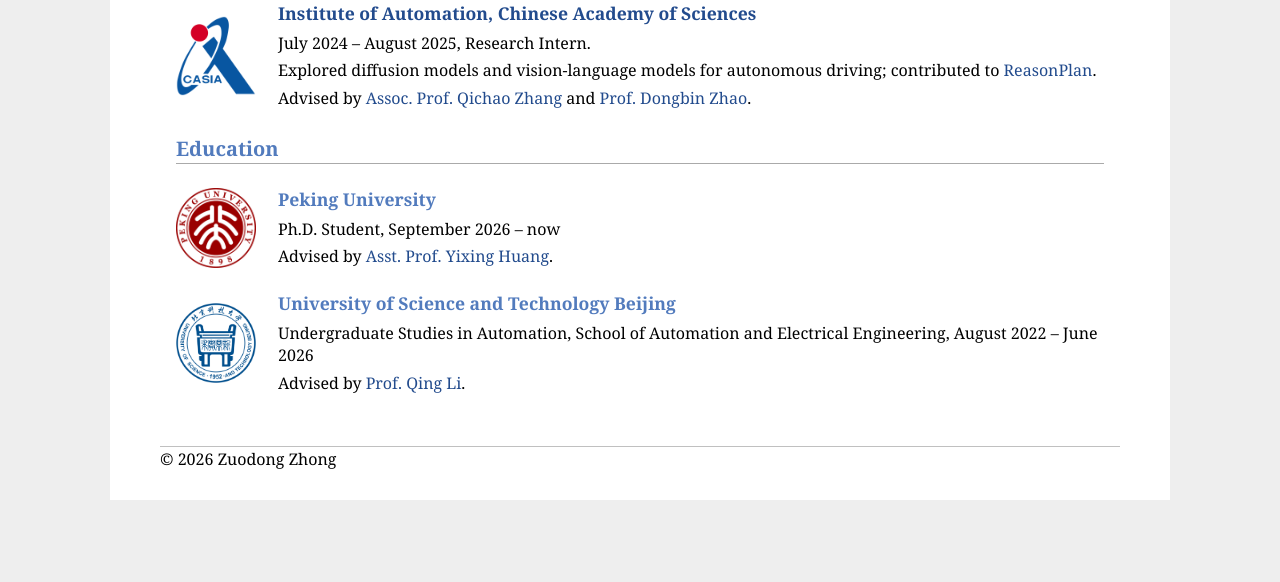
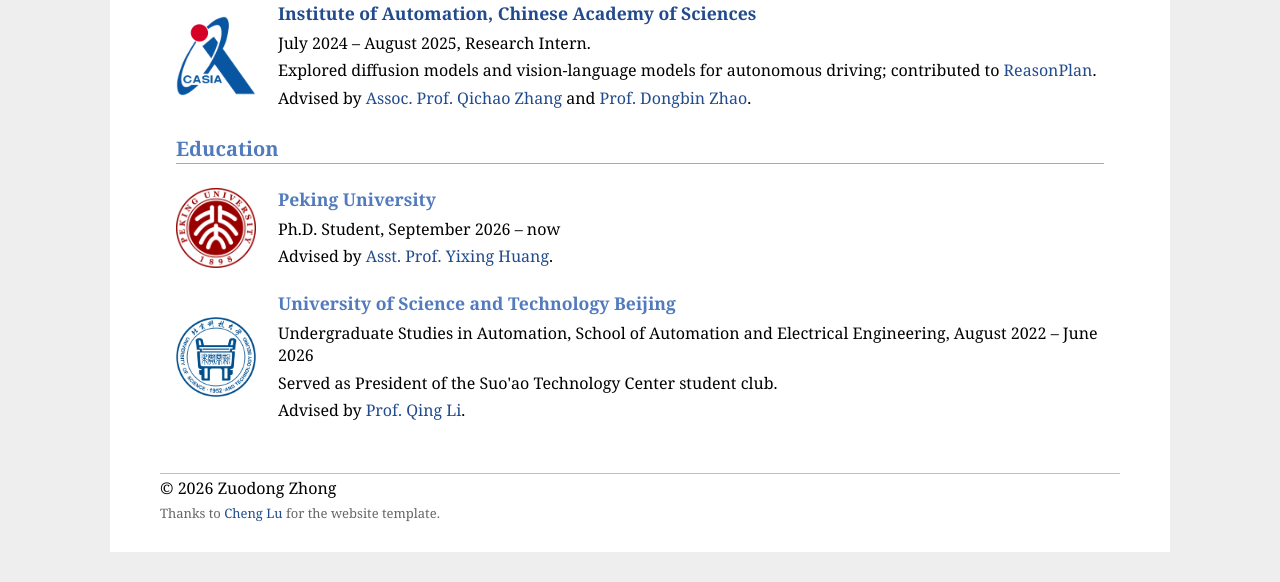
Before and after one commit to zuodong-zhong/zuodong-zhong.github.io, a plain HTML site: page index.html in a window 1280 px wide. Shown: the part 2035-2617 px from the top of the page. Before the commit the page ends 2565 px from the top, so only its background shows below. Drawn offline with Linux system fonts and the light colour scheme.

Commit message:
Add student club leadership and template credit

```diff
--- a/index.html
+++ b/index.html
@@ -175,6 +175,7 @@
         <div class="institution-details">
           <h3 data-zh="北京科技大学">University of Science and Technology Beijing</h3>
           <p data-zh="自动化本科，自动化与电气工程学院，2022.08–2026.06">Undergraduate Studies in Automation, School of Automation and Electrical Engineering, August 2022 – June 2026</p>
+          <p data-zh="期间曾担任索奥科技中心社团主席。">Served as President of the Suo'ao Technology Center student club.</p>
           <p><span data-zh="受到">Advised by </span><a href="https://saee.ustb.edu.cn/szdw/xsjs2/kzkxygcx/346c13ee30504a0cb64c4bc213693ee2.htm" data-zh="李擎教授">Prof. Qing Li</a><span data-zh="的指导。">.</span></p>
         </div>
       </li>
@@ -198,7 +199,9 @@
     </div>
   </dialog>
 
-  <div id="footer"><div id="footer-text"></div></div>
-  © 2026 <span data-zh="钟祚栋">Zuodong Zhong</span>
+  <footer id="footer">
+    <p class="footer-copyright">© 2026 <span data-zh="钟祚栋">Zuodong Zhong</span></p>
+    <p class="footer-credit"><span data-zh="感谢">Thanks to </span><a href="https://luchengthu.github.io/" data-zh="路橙学长">Cheng Lu</a><span data-zh="的模板支持。"> for the website template.</span></p>
+  </footer>
 </body>
 </html>
--- a/styles.css
+++ b/styles.css
@@ -567,16 +567,19 @@
 }
 
 #footer {
-  font-size: small;
   border-top: 1px solid #c0c0c0;
-  padding-top: 0.1em;
-  margin-top: 4em;
-  color: #c0c0c0;
+  padding-top: 4px;
+  margin-top: 3.25em;
 }
 
-#footer-text {
-  float: left;
-  padding-bottom: 8px;
+.footer-copyright {
+  margin-bottom: 0;
+}
+
+.footer-credit {
+  margin: 6px 0 0;
+  color: #666666;
+  font-size: small;
 }
 
 .skip-link {
```
Also changed, not shown: README.md.
